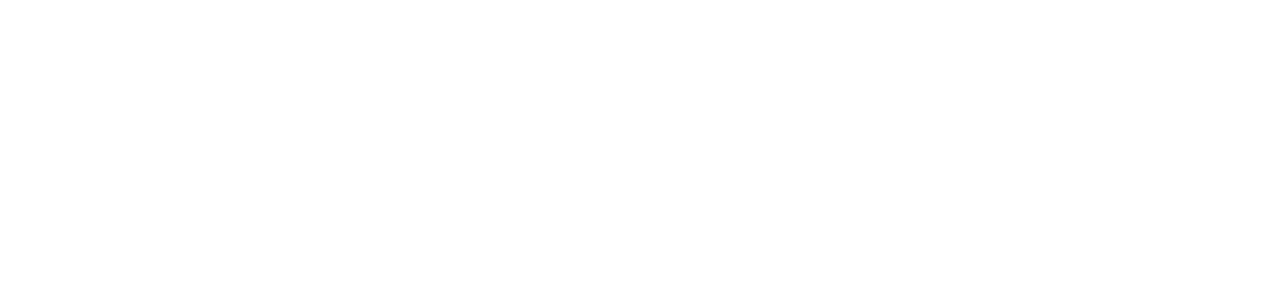
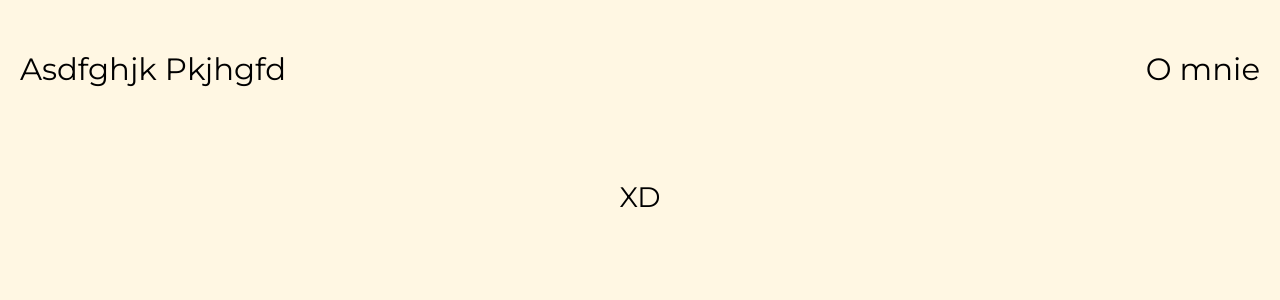
Before and after one commit to Adaxelx/photo-gallery-page, a React (Create React App) app: page /about in a window 1280 px wide. Shown: the top 300 px of the page. Built offline with nearby package versions, Linux system fonts and the light colour scheme.

Commit message:
add about + change in animations + change in con

```diff
--- a/src/App.js
+++ b/src/App.js
@@ -6,7 +6,8 @@
 
 /* ogarnąć te renderowanie tych rzeczy tak jak na stronie tamtej */
 
-import Home from './templates/Home';
+import Home from './templates/Home/Home';
+import About from './templates/About/About';
 import Gallery from './components/Gallery';
 
 import img from './images/WWa/fontanna.jpg';
@@ -64,6 +65,7 @@
           <GlobalStyle />
           <Switch>
             <Route path="/" exact render={() => <Home loaded={loaded} changeLoad={changeLoad} />} />
+            <Route path="/about" exact render={() => <About changeLoad={changeLoad} />} />
             {routes}
           </Switch>
         </Router>
--- a/src/components/Contener.js
+++ b/src/components/Contener.js
@@ -1,14 +1,24 @@
-import React from 'react';
+import React, { useEffect } from 'react';
 import styled from 'styled-components';
+import { TimelineMax } from 'gsap/TweenMax';
 
 const StyledCon = styled.section`
   display: flex;
   flex-direction: column;
   align-items: center;
+  height: 10vh;
+  color: black;
+  opacity: 0;
+  margin-top: ${({ marginTop }) => marginTop};
 `;
 
-const Contener = ({ delay }) => {
+const Contener = ({ delay, value, marginTop }) => {
   const con = React.createRef();
+
+  useEffect(() => {
+    const timer = setTimeout(animate, 100);
+    return () => clearTimeout(timer);
+  });
 
   const animate = () => {
     const cn = con.current;
@@ -20,7 +30,13 @@
       .to(cn, 1, { y: '0px', opacity: 1 });
   };
 
-  return <StyledCon ref={con} />;
+  return (
+    <>
+      <StyledCon marginTop={marginTop} ref={con}>
+        {value}
+      </StyledCon>
+    </>
+  );
 };
 
 export default Contener;
--- a/src/components/Gallery.js
+++ b/src/components/Gallery.js
@@ -54,10 +54,6 @@
   margin-top: ${({ theme }) => theme.marginContent};
 `;
 
-const StyledNext = styled.h3`
-  font-size: ${({ theme }) => theme.fontSize.xl};
-  margin-bottom: ${({ theme }) => theme.marginBox};
-`;
 const Gallery = ({ changeLoad, title, images, nextArt, date }) => {
   const con = React.createRef();
 
@@ -87,7 +83,6 @@
           <StyledDate>{date}</StyledDate>
         </StyledConTit>
         <StyledCon ref={con}>{imagesArr}</StyledCon>
-        <StyledNext>Kolejna galeria</StyledNext>
         <Article
           src={nextArt.src}
           next={true}
--- a/src/components/Loading.js
+++ b/src/components/Loading.js
@@ -1,4 +1,4 @@
-import React from 'react';
+import React, { useEffect } from 'react';
 import styled from 'styled-components';
 import { TimelineMax } from 'gsap/TweenMax';
 
@@ -30,6 +30,11 @@
 `;
 
 const Loading = () => {
+  useEffect(() => {
+    const timer = setTimeout(animate, 100);
+    return () => clearTimeout(timer);
+  });
+
   const con = React.createRef();
   const tit1 = React.createRef();
   const word1 = React.createRef();
@@ -78,7 +83,6 @@
         <StyledTitles ref={tit2}>
           <StyledWord ref={word3}>Pasja do</StyledWord> <StyledWord ref={word4}>Zdjęć</StyledWord>
         </StyledTitles>
-        {setTimeout(() => animate(), 100)}
       </StyledCon>
     </StyledLoading>
   );
--- /dev/null
+++ b/src/templates/About/About.js
@@ -0,0 +1,27 @@
+import React from 'react';
+import styled from 'styled-components';
+
+import Nav from '../../components/Nav';
+import Con from '../../components/Contener';
+
+const StyledAbout = styled.article`
+  position: absolute;
+  top: 0;
+  height: 100vh;
+  width: 100%;
+  color: white;
+  background-color: ${({ theme }) => theme.bgArt};
+`;
+
+const About = ({ changeLoad }) => {
+  return (
+    <>
+      <Nav color="black" changeLoad={changeLoad} />
+      <StyledAbout>
+        <Con marginTop="180px" value="XD" />
+      </StyledAbout>
+    </>
+  );
+};
+
+export default About;
--- a/src/templates/Articles.js
+++ b/src/templates/Home/Articles.js
@@ -1,10 +1,10 @@
-import React from 'react';
+import React, {useEffect} from 'react';
 import styled from 'styled-components';
 import { TimelineMax } from 'gsap/TweenMax';
 
-import Article from '../components/Article';
+import Article from '../../components/Article';
 
-import img from '../images/WWa/fontanna.jpg';
+import img from '../../images/WWa/fontanna.jpg';
 
 const StyledContainer = styled.section`
   position: relative;
@@ -16,6 +16,11 @@
 
 const Articles = ({ loaded }) => {
   const con = React.createRef();
+
+  useEffect(() => {
+    const timer = loaded ? setTimeout(animate, 100) : setTimeout(() => animate(), 3000);
+    return () => clearTimeout(timer);
+  });
 
   const data = [
     {
--- a/src/templates/Home.js
+++ b/src/templates/Home/Home.js
@@ -1,9 +1,9 @@
 import React from 'react';
 import styled from 'styled-components';
 
-import Nav from '../components/Nav';
+import Nav from '../../components/Nav';
 import Articles from './Articles';
-import Loading from '../components/Loading';
+import Loading from '../../components/Loading';
 
 const StyledHome = styled.main`
   height: 100vh;
```
